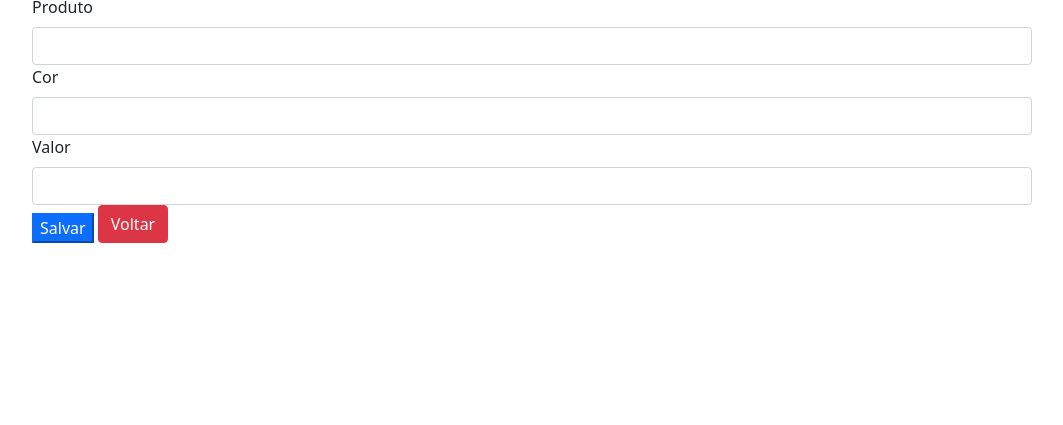
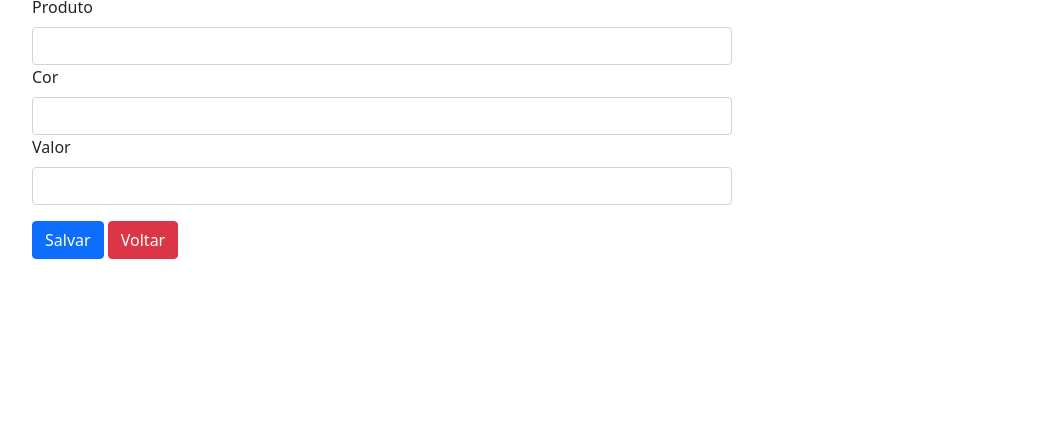
Before and after one commit to Gabriel707/MariaRosaEstoque, a Flask app: page /novoproduto in a window 1280 px wide. Shown: the part 375-800 px from the top of the page, without its empty margins (108-1171 px from the left). Run offline with Flask 2, Linux system fonts and the light colour scheme; the visitor is signed in with stand-in values (Sample User, id 1); some libraries are stand-ins or nearby versions.

Commit message:
Refactoring code | making more maintainable

```diff
--- a/mariarosa.py
+++ b/mariarosa.py
@@ -10,6 +10,5 @@ csrf = CSRFProtect(app)
 
 from views_produto import *
 from views_user import *
-
 if __name__ == '__main__':
     app.run(debug=True)
--- a/templates/novoproduto.html
+++ b/templates/novoproduto.html
@@ -1,8 +1,8 @@
 {% extends "template.html" %}
 {% block content %}
-      <form action="{{ url_for('criar') }}" method="post" enctype="multipart/form-data">
+      <form class="formularioProduto" action="{{ url_for('criar') }}" method="post" enctype="multipart/form-data">
 
-       <figure class="img-thumbnail col-md-4">
+       <figure class="img-thumbnail col-md-4 formularioImagem">
          <img class="img-fluid" src="{{ url_for('imagem', nome_arquivo='foto_padrao.jpg') }}">
          <figcaption>
            <label class="fileContainer">
@@ -14,20 +14,20 @@
 
         <fieldset>
             {{ form.csrf_token() }}
-          <div class="form-group">
+          <div class="form-group inputBox">
               {{ form.nome.label(class="form-label") }}
               {{ form.nome(class="form-control") }}
           </div>
-          <div class="form-group">
+          <div class="form-group inputBox">
               {{ form.cor.label(class="form-label") }}
               {{ form.cor(class="form-control") }}
           </div>
-          <div class="form-group">
+          <div class="form-group inputBox">
               {{ form.valor.label(class="form-label") }}
               {{ form.valor(class="form-control") }}
           </div>
-          <div>
-              {{ form.salvar(class="btn-primary") }}
+          <div class="form-group buttons">
+              {{ form.salvar(class="btn btn-primary") }}
               <a class="btn btn-danger" href="{{ url_for('index') }}">Voltar</a>
           </div>
         </fieldset>
```
Also changed, not shown: templates/editar.html (+6 -6 lines), templates/login.html (+4 -4 lines).
